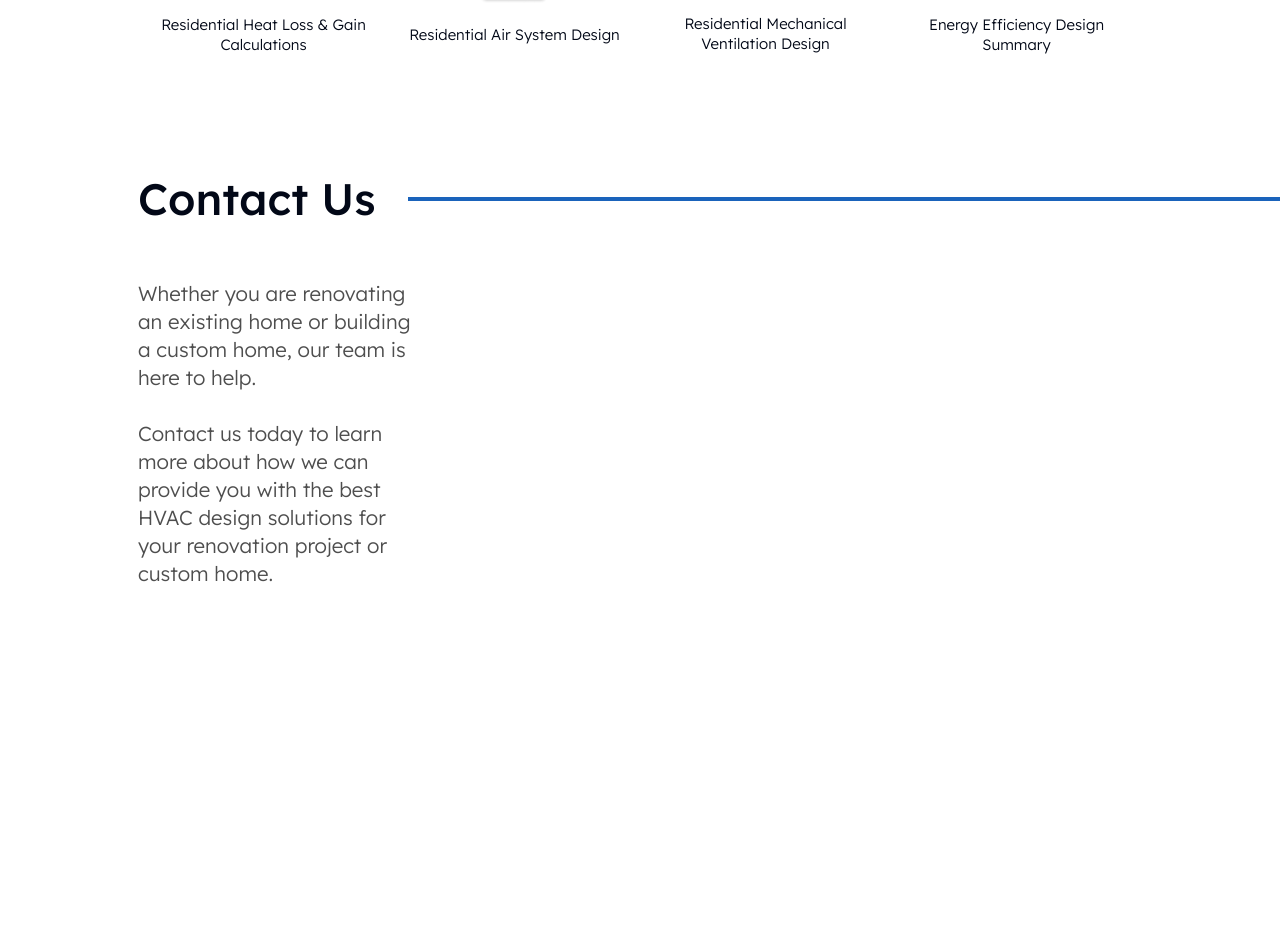
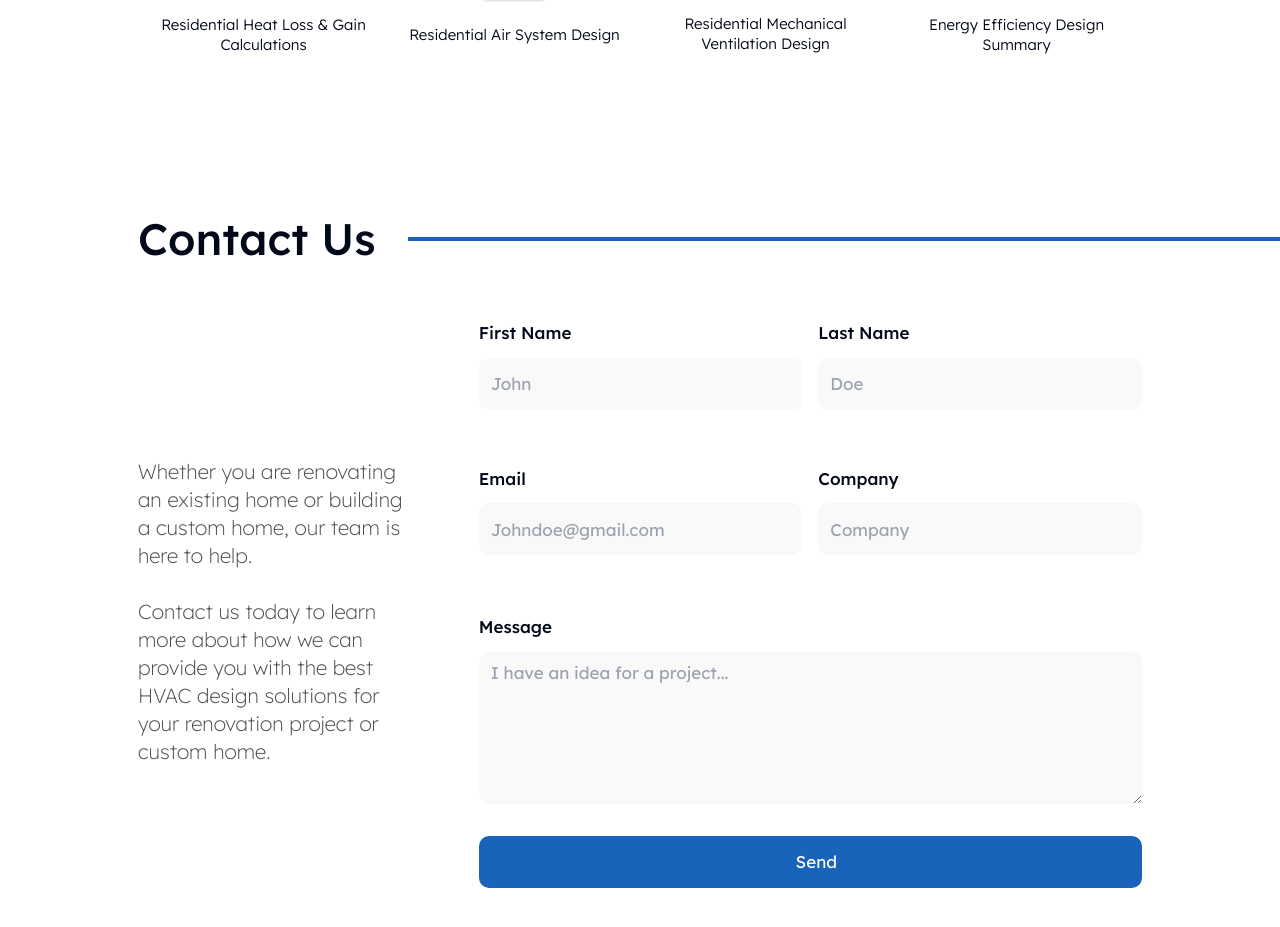
Before and after one commit to KamsNyc/Vento, a Next.js app: page / in a window 1280 px wide. Shown: the part 1419-2346 px from the top of the page. Before the commit the page ends 2045 px from the top, so only its background shows below. Built offline with nearby package versions, Linux system fonts and the light colour scheme.

Commit message:
finished website strucutre just need to add the contact form

```diff
--- a/app/components/AboutSection.tsx
+++ b/app/components/AboutSection.tsx
@@ -3,7 +3,7 @@ import SectionHeading from "./SectionHeading";
 
 function AboutSection() {
   return (
-    <section className="max-h-[961px] md:max-h-[528px] w-full ">
+    <section id="about" className="max-h-[961px] md:max-h-[528px] w-full ">
       {/* HEADING CONTAINER*/}
       <div className="flex items-center justify-between gap-8 pt-[52px]">
         {/* HEADING */}
--- a/app/components/ContactSection.tsx
+++ b/app/components/ContactSection.tsx
@@ -1,9 +1,37 @@
+"use client";
+
 import React from "react";
 import SectionHeading from "./SectionHeading";
+import emailjs from "emailjs-com";
 
 function ContactSection() {
+  const sendEmail = (e) => {
+    e.preventDefault();
+
+    // Replace 'YOUR_SERVICE_ID', 'YOUR_TEMPLATE_ID', and 'YOUR_USER_ID' with your EmailJS credentials
+    emailjs
+      .sendForm(
+        "service_qa7md6x",
+        "template_ibhkif4",
+        e.target,
+        "Mex_LOCDswjtTjfls"
+      )
+      .then(
+        (result) => {
+          console.log("Email sent successfully:", result.text);
+        },
+        (error) => {
+          console.error("Email sending failed:", error);
+        }
+      );
+
+    e.target.reset(); // Reset the form after sending the email
+  };
   return (
-    <section className="max-h-[791px] md:max-h-[1467px] w-full h-full ">
+    <section
+      id="contact"
+      className="md:py-10 max-h-[1467px] md:max-h-[897px] w-full h-full "
+    >
       {/* HEADING CONTAINER*/}
       <div className="flex items-center justify-between gap-8 pt-[52px]">
         {/* HEADING */}
@@ -17,27 +45,126 @@ function ContactSection() {
       </div>
 
       {/* SPLIT SECTION */}
-      <div className=" px-4 xl:px-[138px] block md:flex items-center justify-between my-[41px] lg:py-0 md:gap-[20px] lg:my-[54px]">
+      <div className=" px-4 xl:px-[138px] block md:flex items-center justify-between mt-[56px] md:mt-0 lg:py-0 md:gap-[56px] lg:my-[54px]">
         {/* LEFT */}
-        <div className="block lg:flex text-left w-full lg:w-[30%] h-full text-[#4E4E4E] text-[20.38px] font-[300] leading-[28px] max-h-[392px] lg:max-h-[292px] lg:max-w-[326px] lg:pr-2 mb-[38px] md:mb-0">
-          Whether you are renovating an existing home or building a custom home, our team is here to help.
+        <div className="block lg:flex text-left w-full lg:w-[30%] h-full text-[#4E4E4E] text-[20.38px] font-[200] leading-[28px] max-h-[392px] lg:max-h-[292px] max-w-[326px] lg:max-w-[326px] lg:pr-2 mb-[38px] md:mt-0 md:mb-0">
+          Whether you are renovating an existing home or building a custom home,
+          our team is here to help.
           <br></br>
           <br></br>
-          Contact us today to learn more about how we can provide you with the best HVAC design solutions for your renovation project or custom home.
+          Contact us today to learn more about how we can provide you with the
+          best HVAC design solutions for your renovation project or custom home.
           <br></br>
           <br></br>
           <br></br>
-
         </div>
         {/* RIGHT */}
-        <div className="block lg:flex items-center justify-center w-full lg:w-[70%] h-full">
-          <div className="w-full flex items-center justify-center">
-            {/* CONTENT */}
-            <div className=" h-full lg:grid grid-cols-2 grid-rows-4 gap-4 w-full lg:p-10">
-
+        <form id="contact-form" className="block lg:flex-col items-center justify-center w-full lg:w-[70%] h-full">
+          <div className="grid grid-cols-1 md:grid-cols-2 md:grid-rows-2 w-full  gap-y-7 md:gap-y-14  gap-x-4">
+            {/* FIRST NAME */}
+            <div className="col-span-1 ">
+              <div className="flex flex-col">
+                <label
+                  htmlFor="first_name"
+                  className="font-medium text-[17px] pb-3"
+                >
+                  First Name
+                </label>
+                <input
+                  placeholder="John"
+                  type="text"
+                  id="first_name"
+                  name="first_name"
+                  className="w-full h-[52px] text-[#7D7D7D] text-[17px] pl-3 bg-[#F9F9F9] rounded-[10px]"
+                />
+              </div>
+            </div>
+            {/* LAST NAME */}
+            <div className="col-span-1">
+              <div className="flex flex-col">
+                <label
+                  htmlFor="last_name"
+                  className="font-medium text-[17px] pb-3"
+                >
+                  Last Name
+                </label>
+                <input
+                  placeholder="Doe"
+                  type="text"
+                  id="last_name"
+                  name="last_name"
+                  className="w-full h-[52px] text-[#7D7D7D] text-[17px] pl-3 bg-[#F9F9F9] rounded-[10px]"
+                />
+              </div>
+            </div>
+            {/* EMAIL */}
+            <div className="col-span-1">
+              <div className="flex flex-col">
+                <label
+                  htmlFor="email_address"
+                  className="font-medium text-[17px] pb-3"
+                >
+                  Email
+                </label>
+                <input
+                  placeholder="Johndoe@gmail.com"
+                  type="text"
+                  name="email_address"
+                  id="email_address"
+                  className="w-full h-[52px] text-[#7D7D7D] text-[17px] pl-3 bg-[#F9F9F9] rounded-[10px]"
+                />
+              </div>
+            </div>
+            {/* COMPANY */}
+            <div className="col-span-1">
+              <div className="flex flex-col">
+                <label
+                  htmlFor="company_name"
+                  className="font-medium text-[17px] pb-3"
+                >
+                  Company
+                </label>
+                <input
+                  placeholder="Company"
+                  type="text"
+                  id="company_name"
+                  name="company_name"
+                  className="w-full h-[52px] text-[#7D7D7D] text-[17px] pl-3 bg-[#F9F9F9] rounded-[10px]"
+                />
+              </div>
             </div>
           </div>
-        </div>
+
+            {/* BOTTOM GRID 1by1 */}
+          <div className="grid grid-cols-1 gap-y-7  pt-[59px]  pb-[32px]">
+             {/* Message */}
+             <div className="col-span-1">
+              <div className="flex flex-col">
+                <label
+                  htmlFor="message"
+                  className="font-medium text-[17px] pb-3"
+                >
+                  Message
+                </label>
+                <textarea
+                  placeholder="I have an idea for a project..."
+                  id="email_address"
+                  name="message"
+                  className="w-full min-h-[152px] text-[#7D7D7D] text-[17px] pl-3 bg-[#F9F9F9] rounded-[10px] py-2"
+                />
+              </div>
+            </div>
+          </div>
+
+
+          {/* SUBMIT BUTTON */}
+
+          <input
+          type="submit"
+          value="Send"
+          className="w-full h-[52px] text-[#fff] text-[17px] pl-3 bg-[#1A63BB] rounded-[10px] cursor-pointer "
+          />
+        </form>
       </div>
     </section>
   );
--- a/app/components/Navbar.tsx
+++ b/app/components/Navbar.tsx
@@ -20,7 +20,7 @@ function Navbar() {
         <ul className='flex items-center gap-14 text-white'>
             <Link href={'#about'}>About Us</Link>
             <Link href={'#services'}>Services</Link>
-            <Link href={'#Contact'}><Button variant="outline" size={'sm'} className='text-[#1A63BB]'>Contact</Button></Link>
+            <Link href={'#contact'}><Button variant="outline" size={'sm'} className='text-[#1A63BB]'>Contact</Button></Link>
         </ul>
 
     </section>
--- a/app/components/ServiceSection.tsx
+++ b/app/components/ServiceSection.tsx
@@ -4,7 +4,7 @@ import Image from "next/image";
 
 function ServiceSection() {
   return (
-    <section className="max-h-[1327px] md:max-h-[411px] w-full ">
+    <section id="services" className="max-h-[1327px] md:max-h-[411px] w-full ">
       {/* HEADING CONTAINER*/}
       <div className="flex items-center justify-between gap-8 pt-[52px]">
         {/* HEADING */}
--- a/package.json
+++ b/package.json
@@ -12,6 +12,7 @@
     "@radix-ui/react-slot": "^1.0.2",
     "class-variance-authority": "^0.7.0",
     "clsx": "^2.0.0",
+    "emailjs-com": "^3.2.0",
     "lucide-react": "^0.290.0",
     "next": "14.0.0",
     "react": "^18",
```
Also changed, not shown: 1 other file (tests, documents, lock files or other folders).
